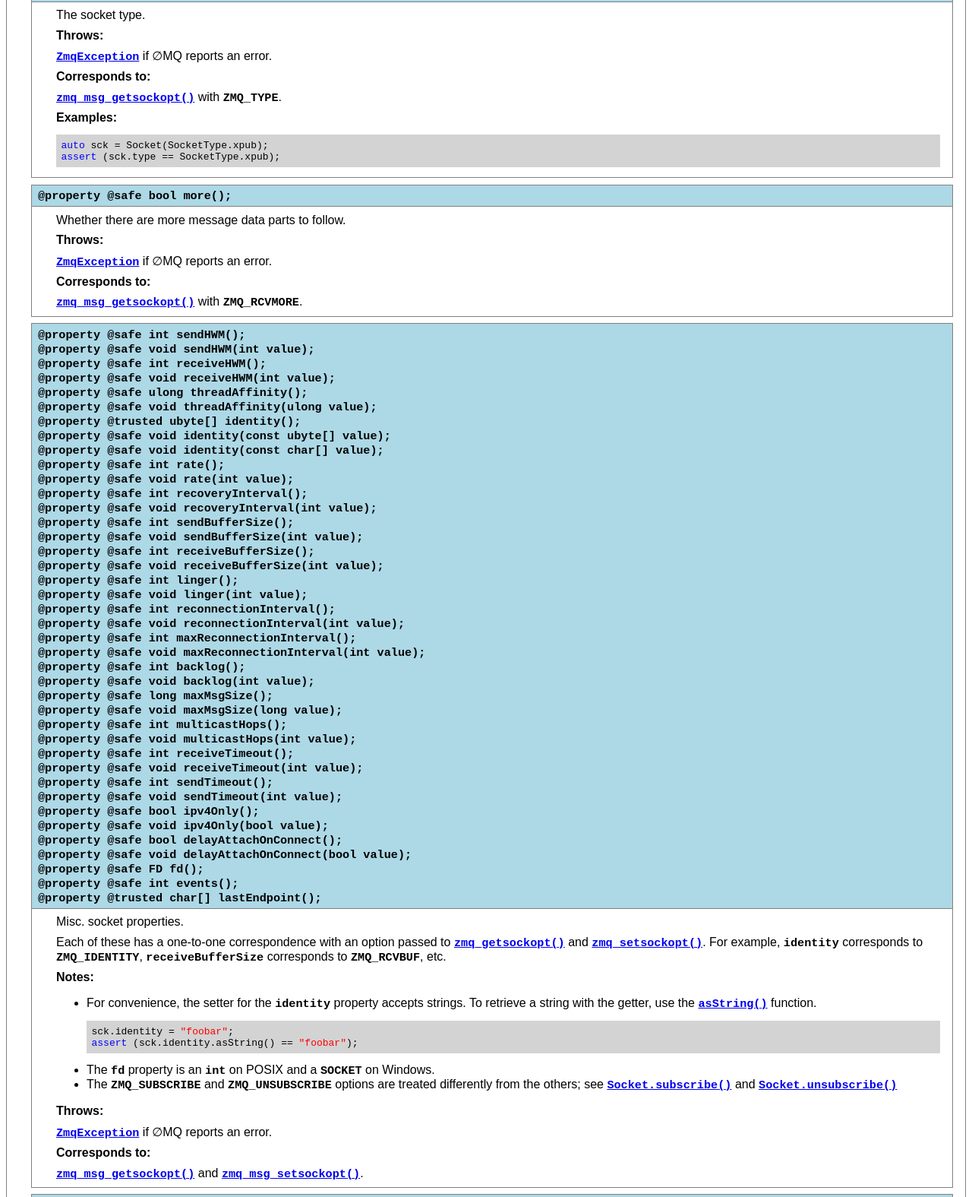
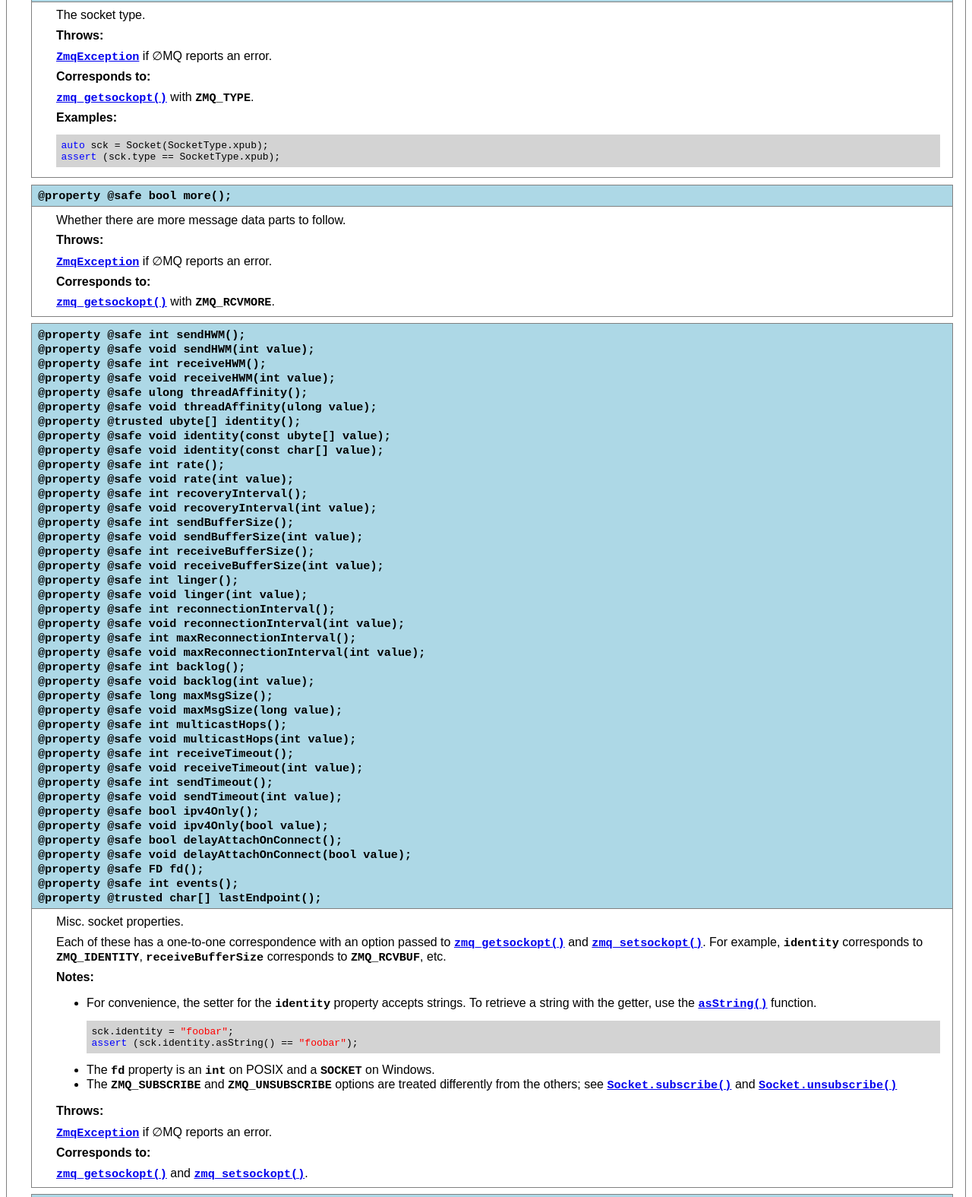
Before and after one commit to kyllingstad/zmqd, a plain HTML site: page index.html in a window 1280 px wide. Shown: the part 7946-9521 px from the top of the page at 76% size. Drawn offline with Linux system fonts and the light colour scheme.

Commit message:
Minor doc fixes

```diff
--- a/index.html
+++ b/index.html
@@ -582,7 +582,7 @@ rcv.receive(msg);
 <section class="ddoc_section"><h1>Throws:</h1><div class="ddoc_paragraphs"> <code><a href="#ZmqException">ZmqException</a></code> if &#x2205;MQ reports an error.
 </div></section>
 <section class="ddoc_section"><h1>Corresponds to:</h1><div class="ddoc_paragraphs">
-<code><a href="http://api.zeromq.org/3-2:zmq_msg_getsockopt()">zmq_msg_getsockopt()</a></code> with <code>ZMQ_TYPE</code>.</div></section>
+<code><a href="http://api.zeromq.org/3-2:zmq_getsockopt()">zmq_getsockopt()</a></code> with <code>ZMQ_TYPE</code>.</div></section>
 <section class="ddoc_section"><h1>Examples:</h1><div class="ddoc_paragraphs"> <pre class="d_code">
 <font color=blue>auto</font> sck = Socket(SocketType.xpub);
 <font color=blue>assert</font> (sck.type == SocketType.xpub);
@@ -596,7 +596,7 @@ rcv.receive(msg);
 <section class="ddoc_section"><h1>Throws:</h1><div class="ddoc_paragraphs"> <code><a href="#ZmqException">ZmqException</a></code> if &#x2205;MQ reports an error.
 </div></section>
 <section class="ddoc_section"><h1>Corresponds to:</h1><div class="ddoc_paragraphs">
-<code><a href="http://api.zeromq.org/3-2:zmq_msg_getsockopt()">zmq_msg_getsockopt()</a></code> with <code>ZMQ_RCVMORE</code>.</div></section>
+<code><a href="http://api.zeromq.org/3-2:zmq_getsockopt()">zmq_getsockopt()</a></code> with <code>ZMQ_RCVMORE</code>.</div></section>
 
 </section>
 <section class="member"><h1><code><a name="Socket.sendHWM"></a>@property @safe int sendHWM();
@@ -667,7 +667,7 @@ rcv.receive(msg);
 <section class="ddoc_section"><h1>Throws:</h1><div class="ddoc_paragraphs"> <code><a href="#ZmqException">ZmqException</a></code> if &#x2205;MQ reports an error.
 </div></section>
 <section class="ddoc_section"><h1>Corresponds to:</h1><div class="ddoc_paragraphs">
-<code><a href="http://api.zeromq.org/3-2:zmq_msg_getsockopt()">zmq_msg_getsockopt()</a></code> and <code><a href="http://api.zeromq.org/3-2:zmq_msg_setsockopt()">zmq_msg_setsockopt()</a></code>.</div></section>
+<code><a href="http://api.zeromq.org/3-2:zmq_getsockopt()">zmq_getsockopt()</a></code> and <code><a href="http://api.zeromq.org/3-2:zmq_setsockopt()">zmq_setsockopt()</a></code>.</div></section>
 
 </section>
 <section class="member"><h1><code><a name="Socket.subscribe"></a>@safe void subscribe(const ubyte[] filterPrefix);
@@ -1128,7 +1128,7 @@ received message as an event description.</p>
                 <footer>
                     <div class="ddoc_paragraphs">Copyright (c) 2013–2014, Lars T. Kyllingstad. All rights reserved.
 </div>
-                    <p>This documentation was generated on Sun Feb  9 19:24:24 2014
+                    <p>This documentation was generated on Sun Feb  9 19:36:41 2014
  with
                        <a href="https://github.com/kyllingstad/ltkdoc">LTKdoc 0.1</a>.</p>
                 </footer>
```
